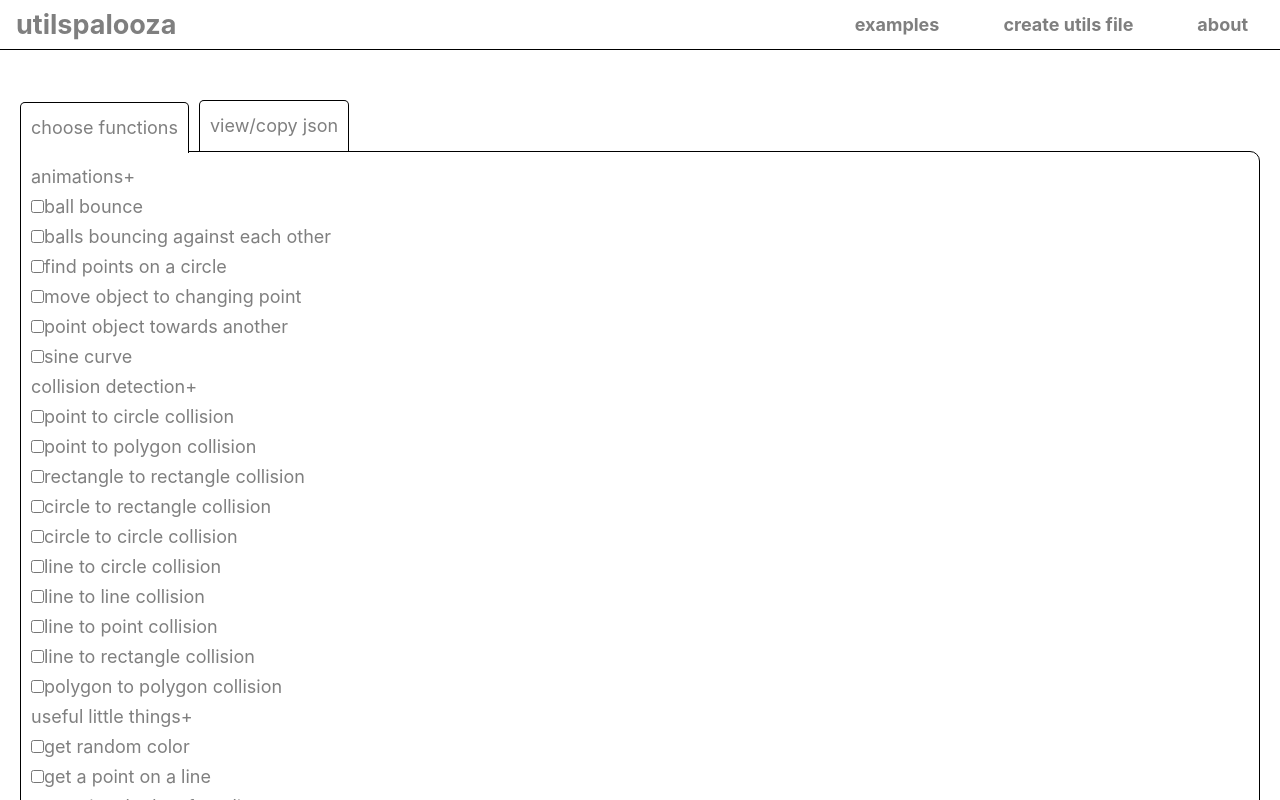
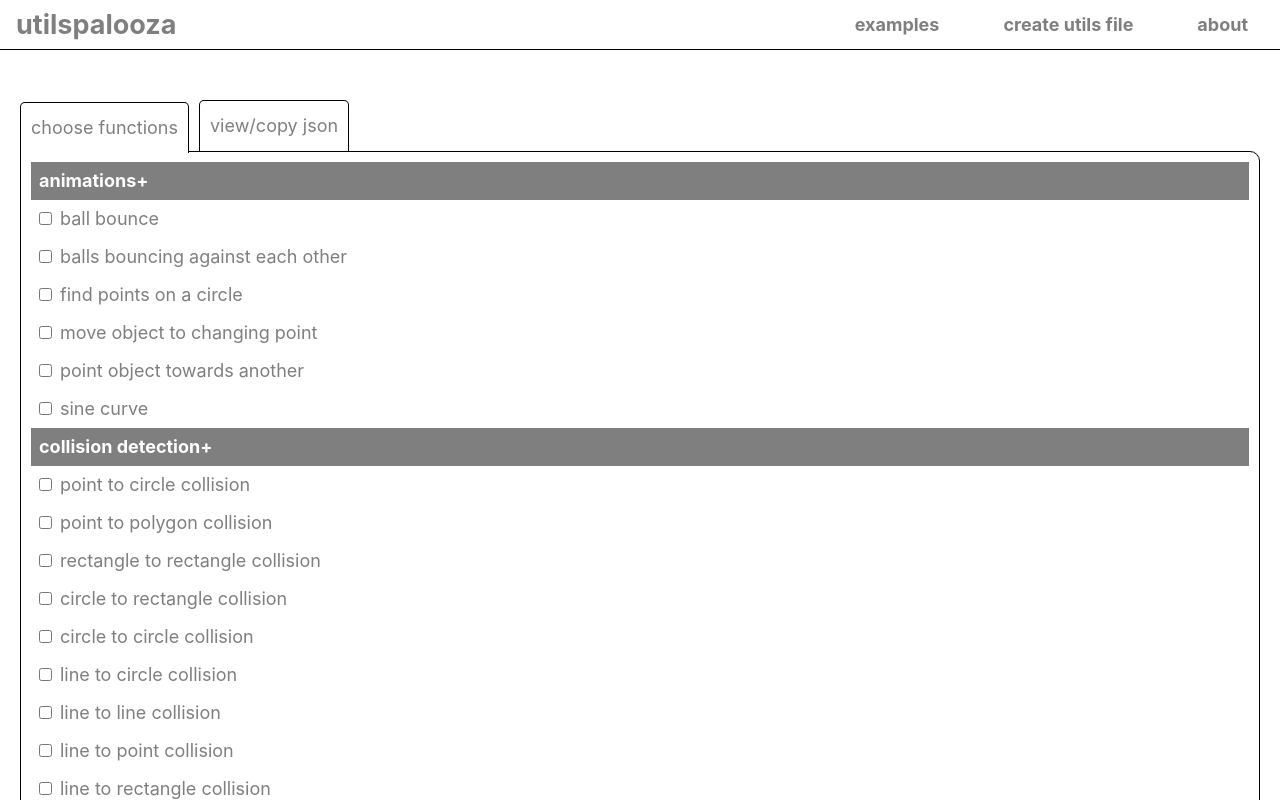
Before and after one commit to warpedpuppy/utils-site-typescript, a React (Create React App) app: page /create-json in a window 1280 px wide. Shown: the top 800 px of the page. Built offline with nearby package versions, Linux system fonts and the light colour scheme.

Commit message:
style edits

```diff
--- a/src/components/modal/Modal.scss
+++ b/src/components/modal/Modal.scss
@@ -2,21 +2,20 @@
   position: fixed;
   top: 0;
   left: 0;
-  right: 0;
-  bottom: 0;
+  height: 100vh;
+  width: 100vw;
   z-index: 1000;
   background-color: rgba($color: #000000, $alpha: 0.5);
   display: flex;
   justify-content: center;
   padding-top: 75px;
-  overflow-y: scroll;
   .modal-inner {
     opacity: 1;
     animation-name: fadeInOpacity;
     animation-iteration-count: 1;
     animation-timing-function: ease-in;
     animation-duration: 0.5s;
-    width: fit-content;
+    width: 80%;
     height: fit-content;
     background-color: white;
     border: 1px solid var(--site-gray);
@@ -26,7 +25,6 @@
     line-height: 1rem;
     color: black;
     overflow-y: scroll;
-    min-width: 700px;
     box-shadow: 0 10px 10px rgba($color: #000000, $alpha: 0.5);
     &-header {
       border-bottom: 1px solid var(--site-gray);
@@ -68,3 +66,6 @@
     opacity: 1;
   }
 }
+
+@media screen and (min-width: 768px) {
+}
--- a/src/pages/createJSON/CreateJSON.scss
+++ b/src/pages/createJSON/CreateJSON.scss
@@ -28,6 +28,18 @@
       }
     }
   }
+  .checklist-category {
+    background-color: var(--site-gray);
+    color: white;
+    font-weight: bold;
+    padding: 0.25rem 0.5rem;
+  }
+  .individual-checklist-item {
+    padding: 0.25rem 0.5rem;
+    input {
+      margin-right: 0.5rem;
+    }
+  }
 }
 
 @media screen and (min-width: 768px) {
--- a/src/services/CheckListDT.tsx
+++ b/src/services/CheckListDT.tsx
@@ -12,7 +12,7 @@ function CheckListDT({
 }) {
   return (
     <div
-      className={`checklist-catogory ${open === index ? "open" : ""}`}
+      className={`checklist-category ${open === index ? "open" : ""}`}
       onClick={() => {
         if (test) test(open === index ? 10 : index);
       }}
--- a/src/services/CreateChecklists.scss
+++ b/src/services/CreateChecklists.scss
@@ -1,5 +1,5 @@
 .example-page-checklist {
-  .checklist-catogory {
+  .checklist-category {
     display: flex;
     justify-content: space-between;
     align-items: center;
@@ -62,7 +62,7 @@
     width: 33.33%;
     height: calc(100vh - var(--menu-height));
     overflow: scroll;
-    .checklist-catogory {
+    .checklist-category {
       &.open {
         + .inner-checklist {
           .individual-checklist-item {
```
